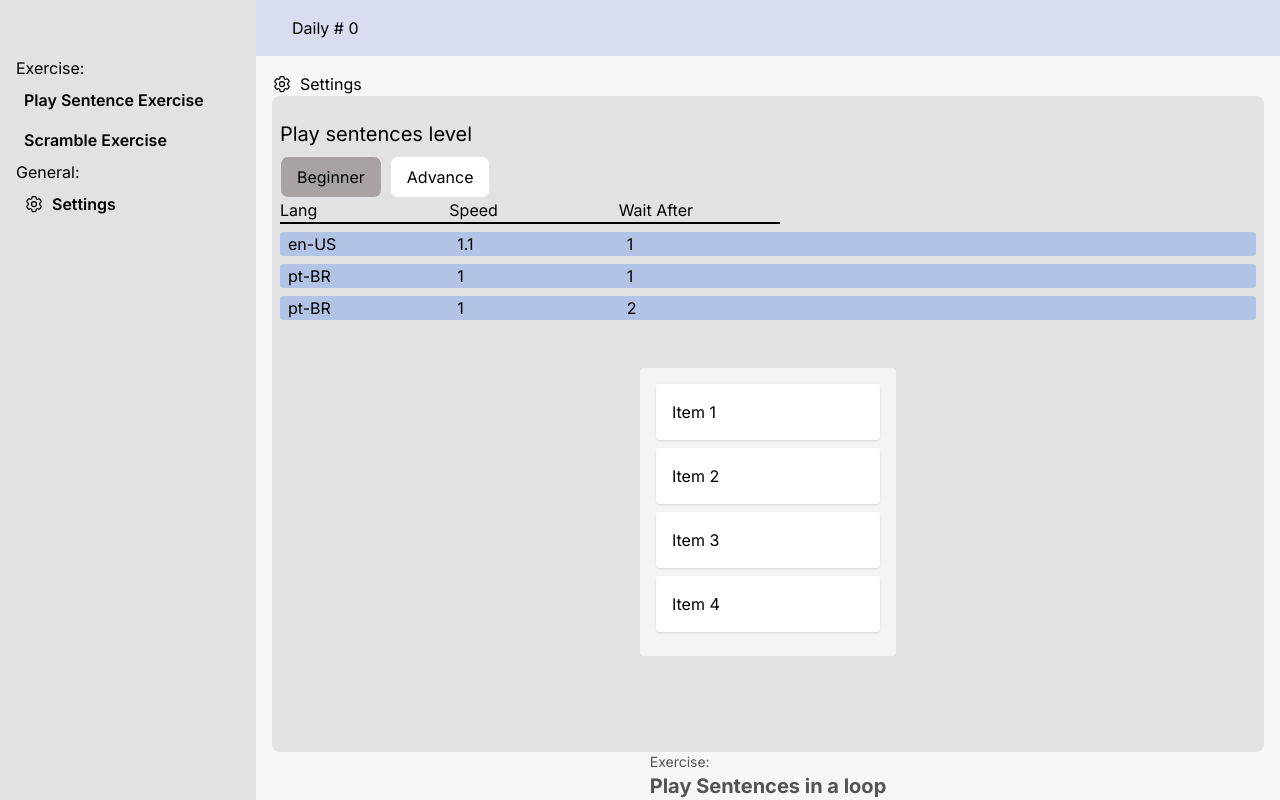
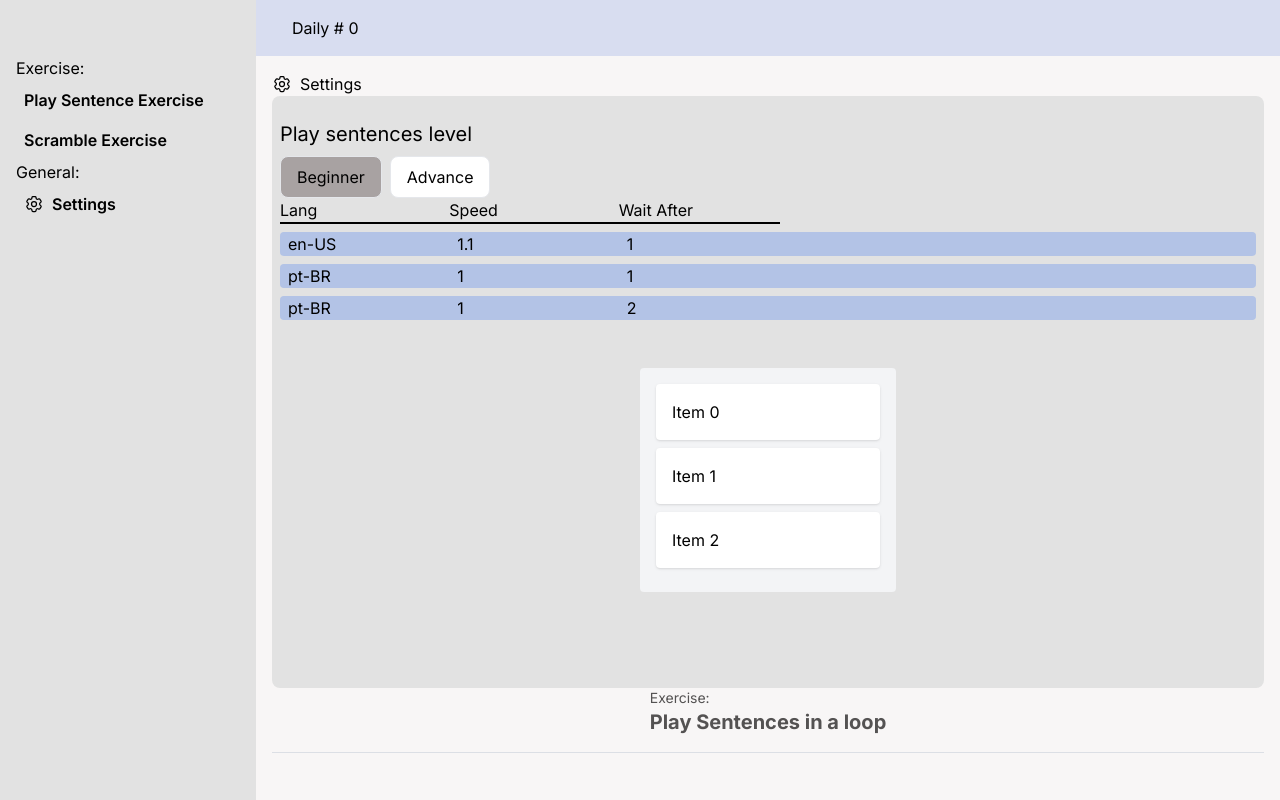
Before and after one commit to eliaweiss/open-lingua-ai, a Next.js app: page /playSentences in a window 1280 px wide. Shown: the top 800 px of the page. Built offline with nearby package versions, Linux system fonts and the light colour scheme.

Commit message:
DndComponent

```diff
--- /dev/null
+++ b/src/app/playSentences/components/DndComponent.js
@@ -0,0 +1,75 @@
+import React, { useEffect } from "react";
+import { DndProvider, useDrag, useDrop } from "react-dnd";
+import { HTML5Backend } from "react-dnd-html5-backend";
+import { useAppContext } from "../../context/AppContext";
+
+const ItemType = "ITEM";
+
+const DraggableItem = ({ id, content, index, moveItem }) => {
+  const [, ref] = useDrag({
+    type: ItemType,
+    item: { id, index },
+  });
+
+  const [, drop] = useDrop({
+    accept: ItemType,
+    hover: (draggedItem) => {
+      if (draggedItem.index !== index) {
+        moveItem(draggedItem.index, index);
+        draggedItem.index = index;
+      }
+    },
+  });
+
+  return (
+    <div
+      ref={(node) => ref(drop(node))}
+      className="user-select-none p-4 mb-2 bg-white rounded shadow"
+    >
+      {content}
+    </div>
+  );
+};
+
+const DndComponent = () => {
+  const { readSettingsArray, setReadSettingsArray, getLanguageName } =
+    useAppContext();
+
+  const [items, setItems] = React.useState([]);
+
+  useEffect(() => {
+    if (!readSettingsArray) return;
+    setItems(
+      readSettingsArray.list.map((item, index) => ({
+        id: "index",
+        content: `Item ${index}`,
+        item,
+      }))
+    );
+  }, [readSettingsArray]);
+
+  const moveItem = (fromIndex, toIndex) => {
+    const updatedItems = [...items];
+    const [movedItem] = updatedItems.splice(fromIndex, 1);
+    updatedItems.splice(toIndex, 0, movedItem);
+    setItems(updatedItems);
+  };
+
+  return (
+    <DndProvider backend={HTML5Backend}>
+      <div className="p-4 w-64 bg-gray-100 rounded">
+        {items.map((item, index) => (
+          <DraggableItem
+            key={item.id}
+            id={item.id}
+            content={item.content}
+            index={index}
+            moveItem={moveItem}
+          />
+        ))}
+      </div>
+    </DndProvider>
+  );
+};
+
+export default DndComponent;
--- a/src/app/playSentences/components/PlaySentenceSettings.jsx
+++ b/src/app/playSentences/components/PlaySentenceSettings.jsx
@@ -1,5 +1,5 @@
 import { useAppContext } from "../../context/AppContext";
-import DndComponent from "../../components/DndComponent";
+import DndComponent from "./DndComponent";
 export const BEGINNER_READ_SETTINGS = {
   level: "BEGINNER",
   list: [
```
